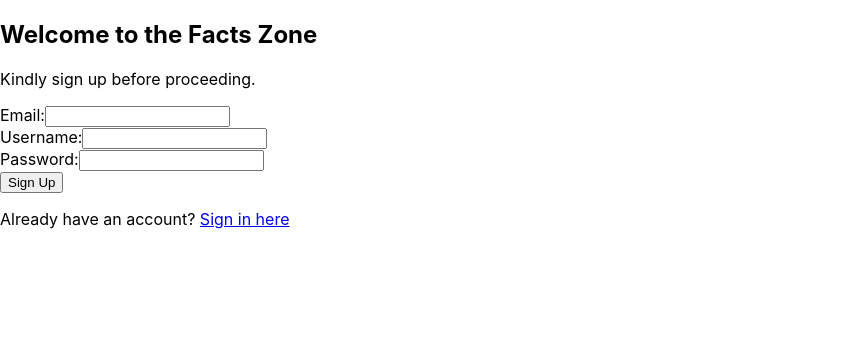
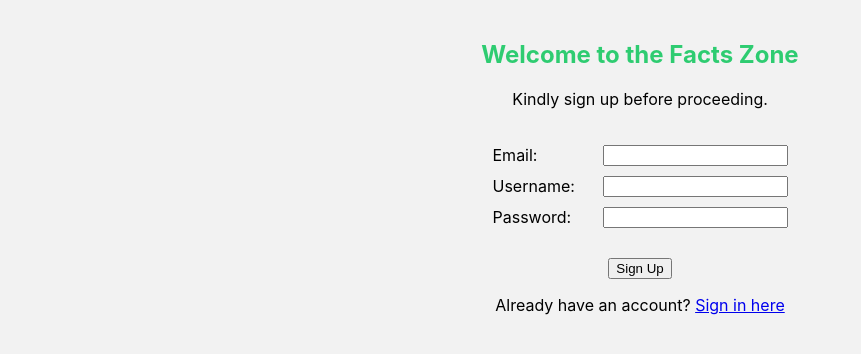
Before and after one commit to BenjaminKakai/FormProject, a React (Create React App) app in the folder frontend/: page / in a window 1280 px wide. Shown: the top 354 px of the page, without its empty margins (0-861 px from the left). Built offline with nearby package versions, Linux system fonts and the light colour scheme.

Commit message:
done with the basic styling, but after loggin in, the user is directly eld to the facts page instead of going to the facts page first. gotta deal with that

```diff
--- a/frontend/src/Login.js
+++ b/frontend/src/Login.js
@@ -1,5 +1,8 @@
+// Login.js
 import React, { useState } from 'react';
 import axios from 'axios';
+import { Link } from 'react-router-dom';
+import './loginStyles.css'; // Import CSS file for login styles
 
 const Login = () => {
   const [email, setEmail] = useState('');
@@ -20,17 +23,24 @@ const Login = () => {
   };
 
   return (
-    <form onSubmit={handleLogin}>
-      <div>
+    <div className="login-container">
+      <div className="header">
+        <h2>Thank you for signing up to the Facts Zone</h2>
+        <p>Kindly sign in now to proceed.</p>
+      </div>
+      <form onSubmit={handleLogin} className="login-form">
+        <div className="input-group">
           <label>Email:</label>
           <input type="email" value={email} onChange={(e) => setEmail(e.target.value)} />
         </div>
-      <div>
+        <div className="input-group">
           <label>Password:</label>
           <input type="password" value={password} onChange={(e) => setPassword(e.target.value)} />
         </div>
-      <button type="submit">Login</button>
+        <button type="submit" className="login-button">Login</button>
       </form>
+      <p className="centered-text">Don't have an account? <Link to="/signup">Sign up here</Link></p>
+    </div>
   );
 };
 
--- a/frontend/src/Register.js
+++ b/frontend/src/Register.js
@@ -1,6 +1,8 @@
+// Register.js
 import React, { useState } from 'react';
 import axios from 'axios';
-import { useNavigate } from 'react-router-dom'; // Import useNavigate hook
+import { Link, useNavigate } from 'react-router-dom'; // Import useNavigate hook
+import './registerStyles.css'; // Import CSS file for register styles
 
 const Register = () => {
   const [email, setEmail] = useState('');
@@ -23,21 +25,28 @@ const Register = () => {
   };
 
   return (
-    <form onSubmit={handleRegister}>
-      <div>
+    <div className="register-container">
+      <div className="header">
+        <h2>Thank you for signing up to the Facts Zone</h2>
+        <p>Kindly sign in now to proceed.</p>
+      </div>
+      <form onSubmit={handleRegister} className="register-form">
+        <div className="input-group">
           <label>Email:</label>
           <input type="email" value={email} onChange={(e) => setEmail(e.target.value)} />
         </div>
-      <div>
+        <div className="input-group">
           <label>Username:</label>
           <input type="text" value={username} onChange={(e) => setUsername(e.target.value)} />
         </div>
-      <div>
+        <div className="input-group">
           <label>Password:</label>
           <input type="password" value={password} onChange={(e) => setPassword(e.target.value)} />
         </div>
-      <button type="submit">Register</button>
+        <button type="submit" className="register-button">Register</button>
       </form>
+      <p className="centered-text">Already have an account? <Link to="/login">Sign in here</Link></p>
+    </div>
   );
 };
 
--- a/frontend/src/ThankYou.js
+++ b/frontend/src/ThankYou.js
@@ -1,6 +1,8 @@
+// ThankYou.js
 import React, { useState } from 'react';
 import axios from 'axios';
 import { Link, useNavigate } from 'react-router-dom';
+import './thankYouStyles.css'; // Import CSS file for thank you styles
 
 const ThankYou = () => {
   const [email, setEmail] = useState('');
@@ -22,21 +24,23 @@ const ThankYou = () => {
   };
 
   return (
-    <div>
-      <h2>Thank you for signing up to the Facts Zone</h2>
-      <p>Kindly sign in now to proceed.</p>
-      <form onSubmit={handleLogin}>
-        <div>
+    <div className="thank-you-container">
+      <div className="header">
+        <h2>Thank you for signing up to the Facts Zone</h2>
+        <p>Kindly sign in now to proceed to the facts page.</p>
+      </div>
+      <form onSubmit={handleLogin} className="login-form">
+        <div className="input-group">
           <label>Email:</label>
           <input type="email" value={email} onChange={(e) => setEmail(e.target.value)} />
         </div>
-        <div>
+        <div className="input-group">
           <label>Password:</label>
           <input type="password" value={password} onChange={(e) => setPassword(e.target.value)} />
         </div>
-        <button type="submit">Login</button>
+        <button type="submit" className="login-button">Login</button>
       </form>
-      <p>Don't have an account? <Link to="/register">Sign up here</Link></p>
+      <p className="centered-text">Don't have an account? <Link to="/register">Sign up here</Link></p>
     </div>
   );
 };
--- a/frontend/src/Welcome.js
+++ b/frontend/src/Welcome.js
@@ -1,6 +1,7 @@
 import React, { useState } from 'react';
 import axios from 'axios';
 import { Link, useNavigate } from 'react-router-dom';
+import './styles.css';
 
 const Welcome = () => {
   const [email, setEmail] = useState('');
@@ -23,25 +24,27 @@ const Welcome = () => {
   };
 
   return (
-    <div>
-      <h2>Welcome to the Facts Zone</h2>
-      <p>Kindly sign up before proceeding.</p>
-      <form onSubmit={handleRegister}>
-        <div>
+    <div className="container">
+      <div className="header">
+        <h2 className="centered-text">Welcome to the Facts Zone</h2>
+        <p className="centered-text">Kindly sign up before proceeding.</p>
+      </div>
+      <form onSubmit={handleRegister} className="form">
+        <div className="input-group">
           <label>Email:</label>
           <input type="email" value={email} onChange={(e) => setEmail(e.target.value)} />
         </div>
-        <div>
+        <div className="input-group">
           <label>Username:</label>
           <input type="text" value={username} onChange={(e) => setUsername(e.target.value)} />
         </div>
-        <div>
+        <div className="input-group">
           <label>Password:</label>
           <input type="password" value={password} onChange={(e) => setPassword(e.target.value)} />
         </div>
-        <button type="submit">Sign Up</button>
+        <button type="submit" className="centered-button">Sign Up</button>
       </form>
-      <p>Already have an account? <Link to="/login">Sign in here</Link></p>
+      <p className="centered-text">Already have an account? <Link to="/login">Sign in here</Link></p>
     </div>
   );
 };
--- /dev/null
+++ b/frontend/src/loginStyles.css
@@ -0,0 +1,39 @@
+/* loginStyles.css */
+.login-container {
+    display: flex;
+    flex-direction: column;
+    align-items: center;
+  }
+
+  .header {
+    text-align: center;
+    margin-bottom: 20px;
+  }
+
+  .login-form {
+    display: flex;
+    flex-direction: column;
+    align-items: center;
+  }
+
+  .input-group {
+    display: flex;
+    align-items: center;
+    margin-bottom: 10px;
+  }
+
+  .input-group label {
+    width: 100px;
+  }
+
+  input {
+    margin-left: 10px;
+  }
+
+  .login-button {
+    margin-top: 20px;
+  }
+
+  .centered-text {
+    text-align: center;
+  }
--- /dev/null
+++ b/frontend/src/registerStyles.css
@@ -0,0 +1,39 @@
+/* registerStyles.css */
+.register-container {
+    display: flex;
+    flex-direction: column;
+    align-items: center;
+  }
+
+  .header {
+    text-align: center;
+    margin-bottom: 20px;
+  }
+
+  .register-form {
+    display: flex;
+    flex-direction: column;
+    align-items: center;
+  }
+
+  .input-group {
+    display: flex;
+    align-items: center;
+    margin-bottom: 10px;
+  }
+
+  .input-group label {
+    width: 100px;
+  }
+
+  input {
+    margin-left: 10px;
+  }
+
+  .register-button {
+    margin-top: 20px;
+  }
+
+  .centered-text {
+    text-align: center;
+  }
--- /dev/null
+++ b/frontend/src/styles.css
@@ -0,0 +1,52 @@
+/* styles.css */
+.container {
+    display: flex;
+    flex-direction: column;
+    align-items: center;
+    background-color: #f2f2f2; /* Set background color to grey */
+    padding: 20px; /* Add padding to prevent text from being overshadowed */
+  }
+
+  .header {
+    text-align: center;
+    margin-bottom: 20px;
+  }
+
+  .centered-text {
+    text-align: center;
+  }
+
+  .header h2 {
+    color: #2ecc71; /* Set color to light green */
+    font-weight: bold; /* Make text bold */
+  }
+
+  .form {
+    display: flex;
+    flex-direction: column;
+    align-items: center;
+  }
+
+  .input-group {
+    display: flex;
+    align-items: center;
+    margin-bottom: 10px;
+  }
+
+  .input-group label {
+    width: 100px;
+  }
+
+  input {
+    margin-left: 10px;
+  }
+
+  .centered-button {
+    margin-top: 20px;
+  }
+
+body {
+    background-color: #f2f2f2; /* Set background color to grey */
+    margin: 0; /* Remove default margin */
+    padding: 0; /* Remove default padding */
+  }
--- /dev/null
+++ b/frontend/src/thankYouStyles.css
@@ -0,0 +1,39 @@
+/* thankYouStyles.css */
+.thank-you-container {
+    display: flex;
+    flex-direction: column;
+    align-items: center;
+  }
+
+  .header {
+    text-align: center;
+    margin-bottom: 20px;
+  }
+
+  .login-form {
+    display: flex;
+    flex-direction: column;
+    align-items: center;
+  }
+
+  .input-group {
+    display: flex;
+    align-items: center;
+    margin-bottom: 10px;
+  }
+
+  .input-group label {
+    width: 100px;
+  }
+
+  input {
+    margin-left: 10px;
+  }
+
+  .login-button {
+    margin-top: 20px;
+  }
+
+  .centered-text {
+    text-align: center;
+  }
```
Lines whose indentation alone changed are shown as unchanged.
